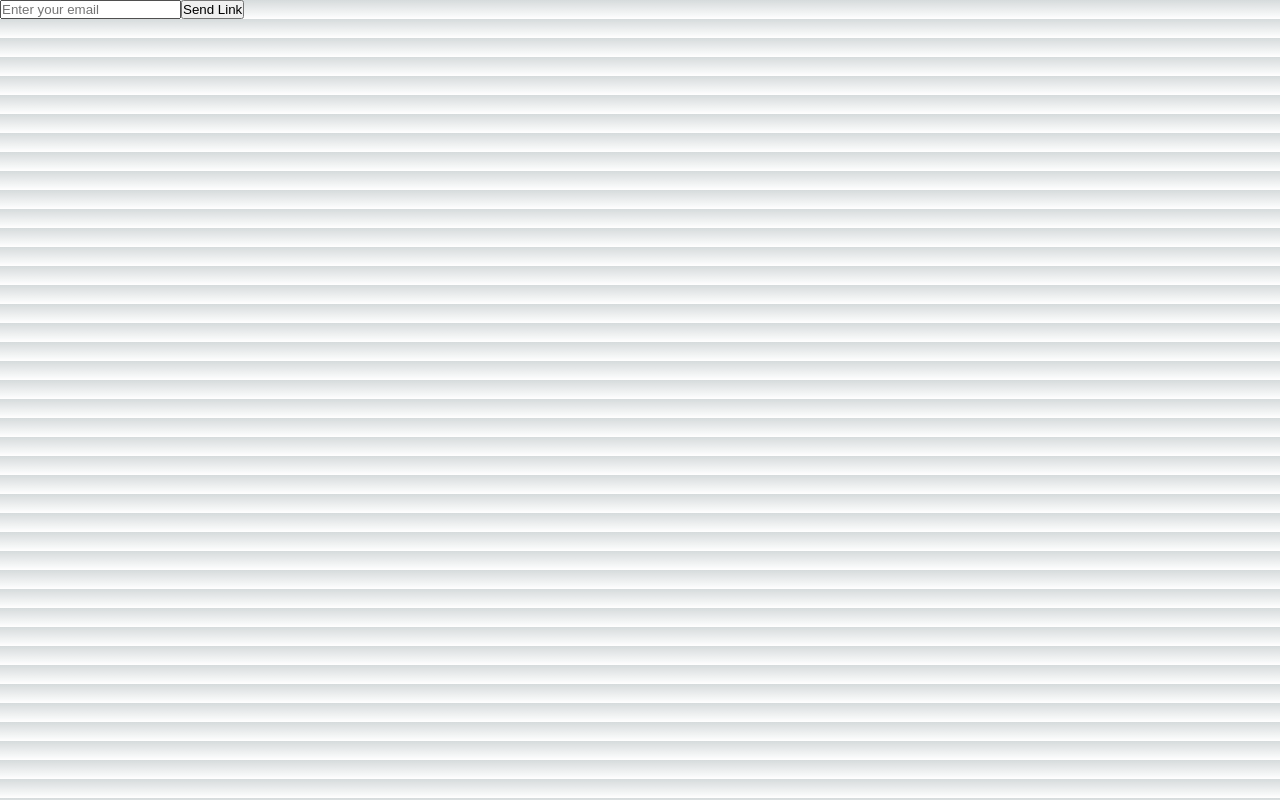
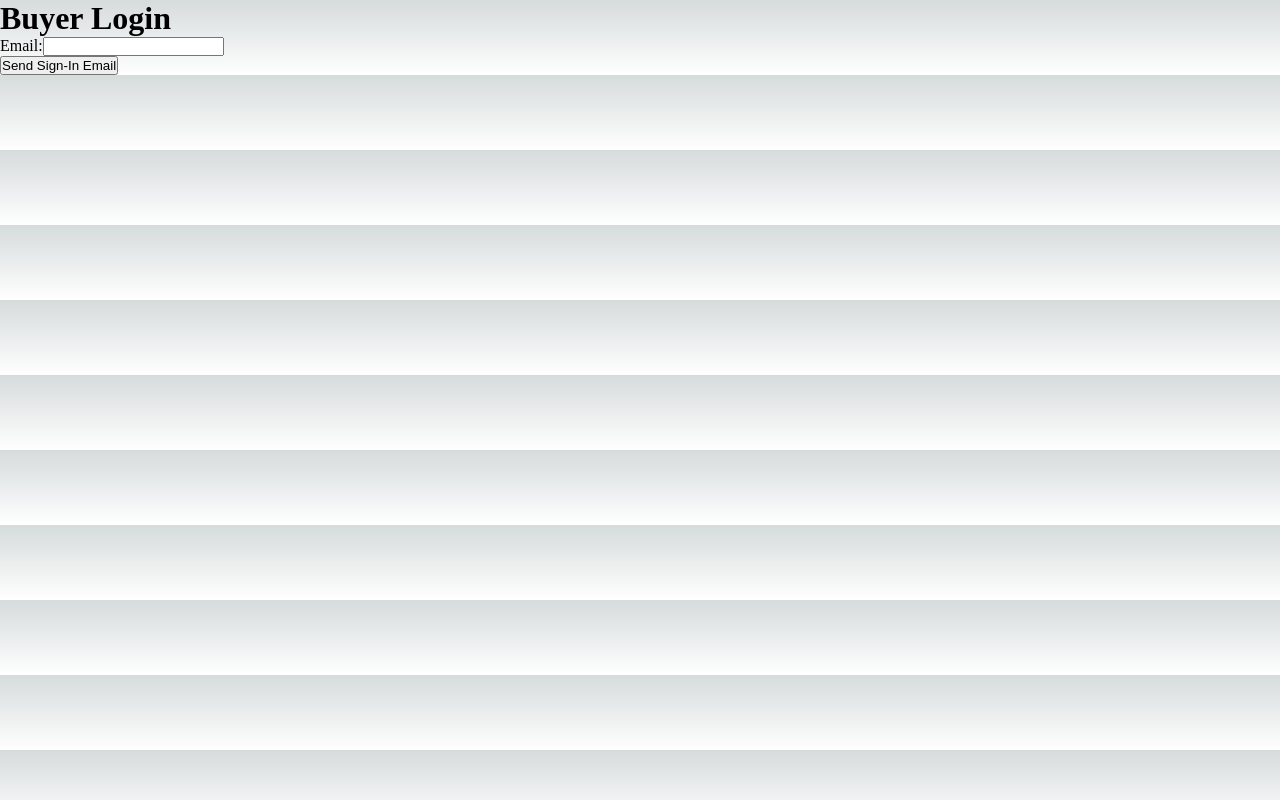
Before and after one commit to wsw954/csa-2, a Next.js app: page /buyers/login in a window 1280 px wide. Built offline with nearby package versions, Linux system fonts and the light colour scheme.

Commit message:
Commit 5:Add Basic Next-Auth, using Email Provider

```diff
--- a/package.json
+++ b/package.json
@@ -9,14 +9,17 @@
     "lint": "next lint"
   },
   "dependencies": {
+    "@auth/mongodb-adapter": "^2.0.2",
     "axios": "^1.5.1",
     "dotenv": "^16.3.1",
     "express-rate-limit": "^7.1.1",
     "formik": "^2.4.5",
     "lodash": "^4.17.21",
+    "mongodb": "^6.1.0",
     "mongoose": "^6.12.1",
     "next": "13.5.4",
-    "next-auth": "^4.23.2",
+    "next-auth": "^4.24.3",
+    "nodemailer": "^6.9.6",
     "react": "^18",
     "react-dom": "^18",
     "yup": "^1.3.2"
--- a/pages/buyers/login.js
+++ b/pages/buyers/login.js
@@ -1,52 +1,40 @@
 // pages/buyers/login.js
-
 import { useState } from 'react';
 import { signIn } from 'next-auth/react';
-import axios from 'axios'; // Assuming you're using axios for HTTP requests
 
-function LoginPage() {
+export default function BuyerLogin() {
   const [email, setEmail] = useState('');
-  const [isLinkSent, setLinkSent] = useState(false);
-  const [emailError, setEmailError] = useState('');
 
-  const handleSendLink = async () => {
-    try {
-      // Check if email exists in the database
-      const response = await axios.get(`/api/check-email?email=${email}`);
-      if (response.data.exists) {
-        await signIn('email', { email });
-        setLinkSent(true);
-      } else {
-        setEmailError('This email is not registered. Please sign up.');
-        // Optionally, redirect the user to the registration page after a few seconds
-        setTimeout(() => {
-          window.location.href = '/pages/buyers/new.js';
-        }, 3000);
-      }
-    } catch (error) {
-      console.error("Error:", error);
-      // Handle other errors (e.g., show a general error message to the user)
+  const handleSubmit = async (e) => {
+    e.preventDefault();
+    // Trigger the email sign-in flow
+    const result = await signIn('email', { email, redirect: false });
+    if (result.error) {
+      // Handle error (e.g., show a notification or message to the user)
+      console.error(result.error);
     }
+    console.log("SignIn Email Sent")
   };
 
   return (
     <div>
-      {!isLinkSent ? (
-        <>
+      <h1>Buyer Login</h1>
+      <form onSubmit={handleSubmit}>
+        <div>
+          <label htmlFor="email">Email:</label>
           <input
             type="email"
+            id="email"
+            name="email"
             value={email}
             onChange={(e) => setEmail(e.target.value)}
-            placeholder="Enter your email"
+            required
           />
-          <button onClick={handleSendLink}>Send Link</button>
-          {emailError && <p>{emailError}</p>}
-        </>
-      ) : (
-        <p>Please check your email and click on the magic link to continue.</p>
-      )}
+        </div>
+        <div>
+          <button type="submit">Send Sign-In Email</button>
+        </div>
+      </form>
     </div>
   );
 }
-
-export default LoginPage;
```
Also changed, not shown: models/verificationToken.js (added, +11 -0 lines), pages/api/auth/[...nextauth].js (added, +22 -0 lines), 1 other file (tests, documents, lock files or other folders).
